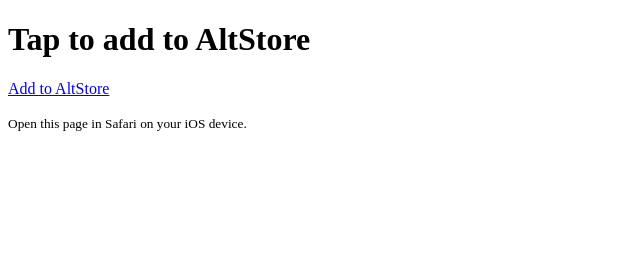
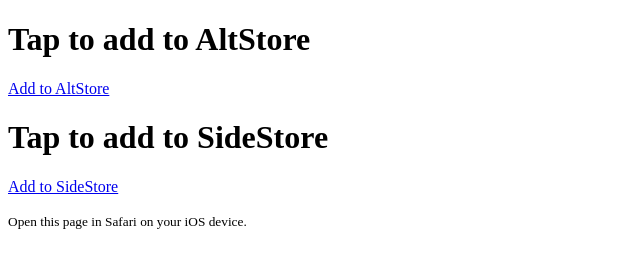
Before and after one commit to Sab44/sab44.github.io, a plain HTML site: page index.html in a window 1280 px wide. Shown: the whole page, without its empty margins (0-640 px from the left). Drawn offline with Linux system fonts and the light colour scheme.

Commit message:
Add SideStore source link

```diff
--- a/index.html
+++ b/index.html
@@ -3,7 +3,7 @@
 
 <head>
     <meta charset="UTF-8">
-    <title>Install AltStore Source</title>
+    <title>Install AltStore/SideStore Source</title>
 </head>
 
 <body>
@@ -14,6 +14,13 @@
             Add to AltStore
         </a>
     </p>
+    <h1>Tap to add to SideStore</h1>
+    <p>
+        <a
+            href="sidestore://source?url=https://github.com/Sab44/omni_for_pyload/raw/refs/heads/main/ios/AltStoreSource.json">
+            Add to SideStore
+        </a>
+    </p>
     <p><small>Open this page in Safari on your iOS device.</small></p>
 </body>
 
```
